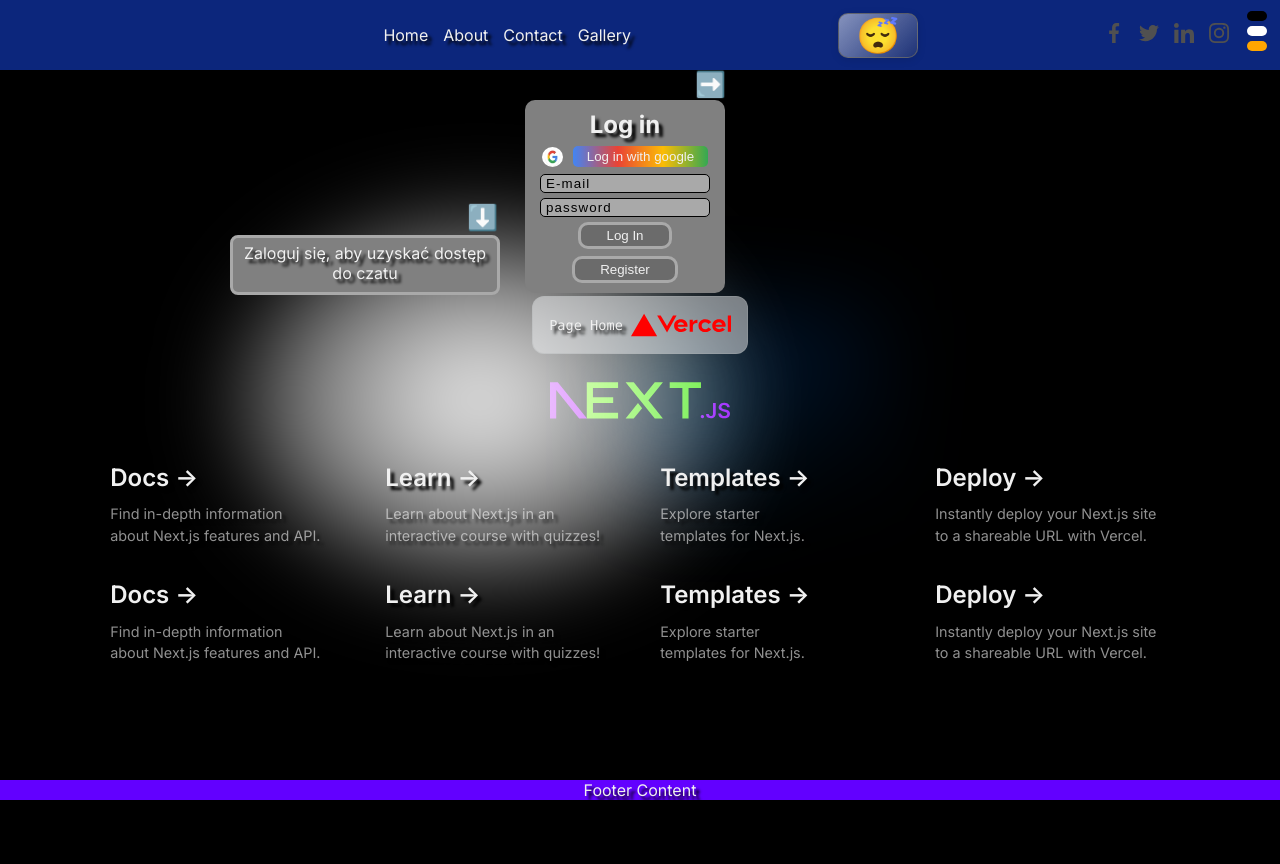
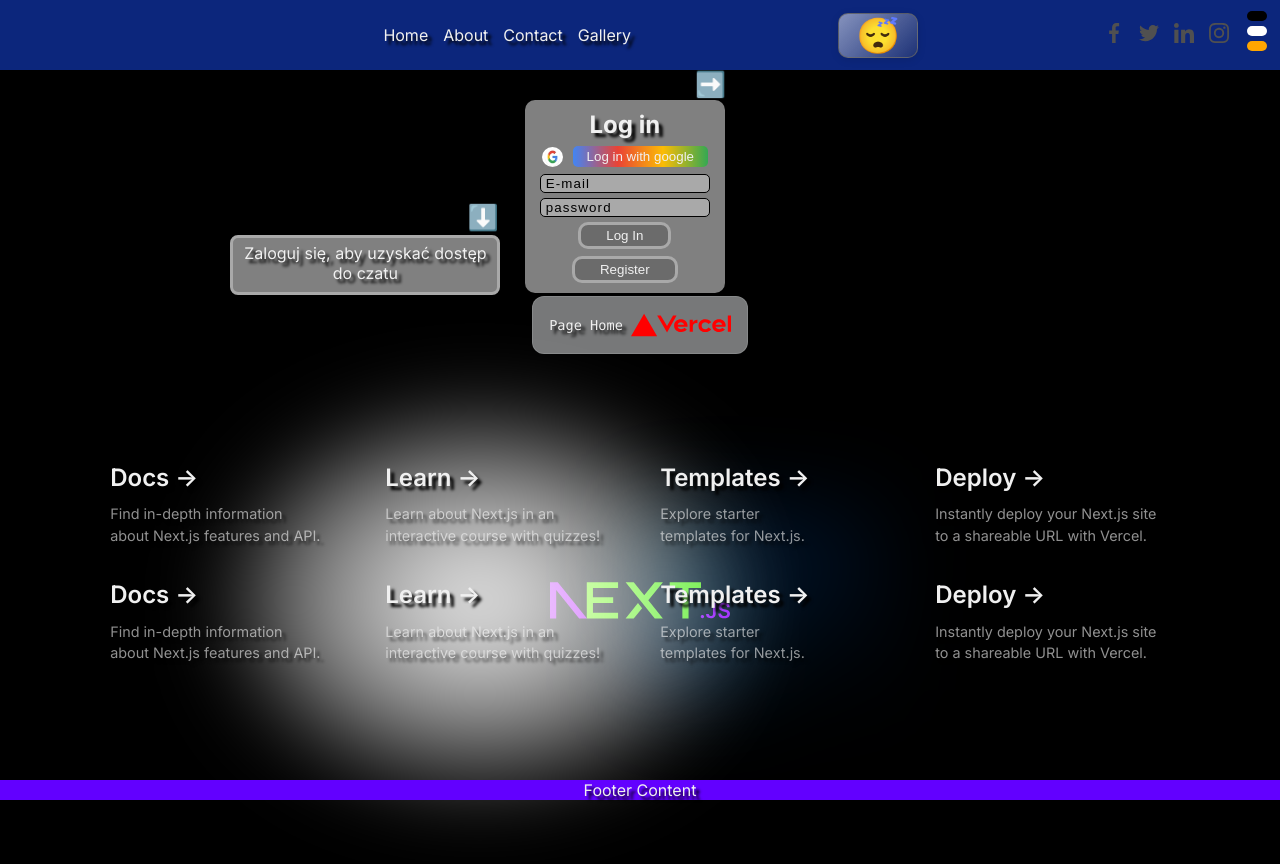
Before and after one commit to SebastianAdamoszek/next.js-aplication, a Next.js app: page / in a window 1280 px wide. Shown: the top 864 px of the page. After the commit the page ends 800 px from the top, so only its background shows below. Built offline with nearby package versions, Linux system fonts and the light colour scheme; no server answers.

Commit message:
add loader

```diff
--- a/app/globals.css
+++ b/app/globals.css
@@ -80,6 +80,7 @@
 html,
 body {
   max-width: 100vw;
+  height: 100%;
   overflow-x: hidden;
   color-scheme: dark;
 }
@@ -122,7 +123,7 @@ ul {
 }
 
 /* Styl dla body z animacją */
-body {
+html {
   animation: start-body 0.5s ease-in-out;
 }
 
@@ -155,3 +156,35 @@ p {
   text-shadow: 4px 4px 3px rgba(0, 0, 0, 1);
   transition: 150ms ease-in-out;
 }
+
+html,
+.start-layout {
+  animation: start-body 0.5s ease-in-out;
+}
+
+@keyframes start-body {
+  0% {
+    transform: scale(0.1);
+    transform-origin: 100% 100%;
+  }
+}
+
+/* styles.css */
+.loading-text {
+  font-size: 24px; /* Większy rozmiar tekstu */
+  background: linear-gradient(90deg, #3498db, #9b59b6); /* Gradient */
+  background-clip: text; /* Clip na tle */
+  -webkit-text-fill-color: transparent; /* Przezroczystość */
+  text-align: center; /* Wyśrodkowanie tekstu */
+  margin-top: 20px; /* Odstęp od górnej krawędzi */
+  animation: shine 1.5s infinite; /* Animacja "shine" */
+}
+
+@keyframes shine {
+  0% {
+    background-position: -1000px 0; /* Początkowa pozycja gradientu */
+  }
+  100% {
+    background-position: 1000px 0; /* Końcowa pozycja gradientu */
+  }
+}
--- a/app/layout.js
+++ b/app/layout.js
@@ -1,19 +1,35 @@
 "use client";
-import React from "react";
+import React, { useState, useEffect } from "react";
 import { HeaderComponent } from "@/components/Header/Header.js";
 import { Inter } from "next/font/google";
 import "./globals.css";
 import Image from "next/image";
 import styles from "./layout.module.css";
 import { ChatPage } from "@/components/Chat/ChatPage.js";
+import { Loader } from "@/components/Loader/Loader";
 
 const inter = Inter({ subsets: ["latin"] });
 
 export default function RootLayout({ children }) {
+  const [loading, setLoading] = useState(true);
+
+  useEffect(() => {
+    // Symulacja ładowania danych
+    const timer = setTimeout(() => {
+      setLoading(false); // Po upływie 2 sekund ustaw loading na false
+    }, 2000); // Możesz zmienić czas ładowania
+
+    return () => clearTimeout(timer); // Czyszczenie timera
+  }, []);
+
   return (
     <>
       <html lang="en">
         <body className={inter.className}>
+          {loading ? (
+            <Loader />
+          ) : (
+            <div class="start-layout">
               <div className={styles.center}>
                 <Image
                   className={styles.logo}
@@ -24,7 +40,6 @@ export default function RootLayout({ children }) {
                   priority
                 />
               </div>
-            <div>
               <HeaderComponent />
               <ChatPage />
               <main>{children}</main>
@@ -37,6 +52,7 @@ export default function RootLayout({ children }) {
                 </ul>
               </footer>
             </div>
+          )}
         </body>
       </html>
     </>
--- /dev/null
+++ b/components/Loader/Loader.js
@@ -0,0 +1,20 @@
+import React from 'react';
+import { RingLoader, CircleLoader } from 'react-spinners';
+import "@/app/globals.css";
+
+export const Loader = () => {
+  return (
+    <div style={loaderStyle}>
+      <CircleLoader size={100} color="#3498db" loading={true} />
+      <p className="loading-text">Loading...</p> {/* Dodaj klasę CSS */}    </div>
+  );
+
+};
+
+const loaderStyle = {
+  display: 'flex',
+  flexDirection: 'column',
+  alignItems: 'center',
+  justifyContent: 'center',
+  height: '100vh',
+};
--- a/package.json
+++ b/package.json
@@ -15,6 +15,7 @@
     "react": "^18",
     "react-dom": "^18",
     "react-firebase-hooks": "^5.1.1",
+    "react-spinners": "^0.14.1",
     "styled-components": "^6.1.12"
   },
   "devDependencies": {
```
Also changed, not shown: 1 other file (tests, documents, lock files or other folders). Lines whose indentation alone changed are shown as unchanged.
